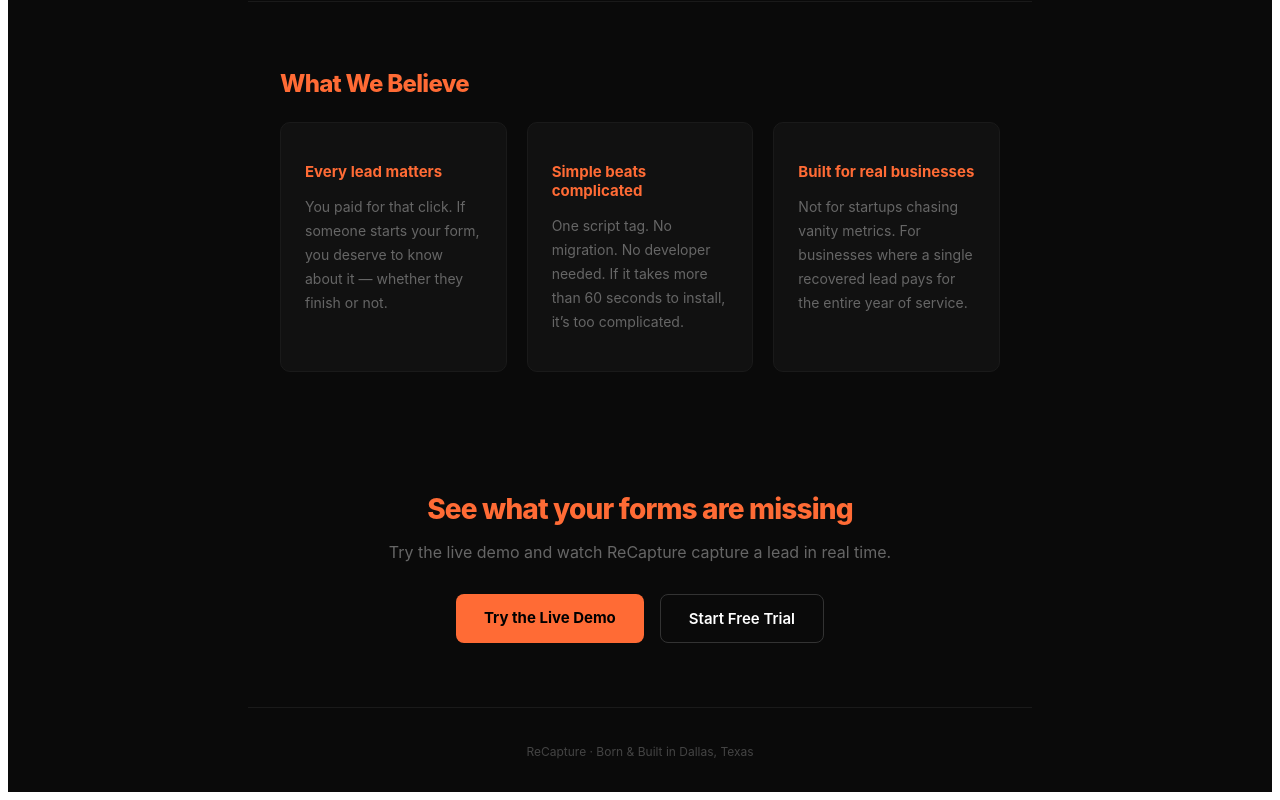
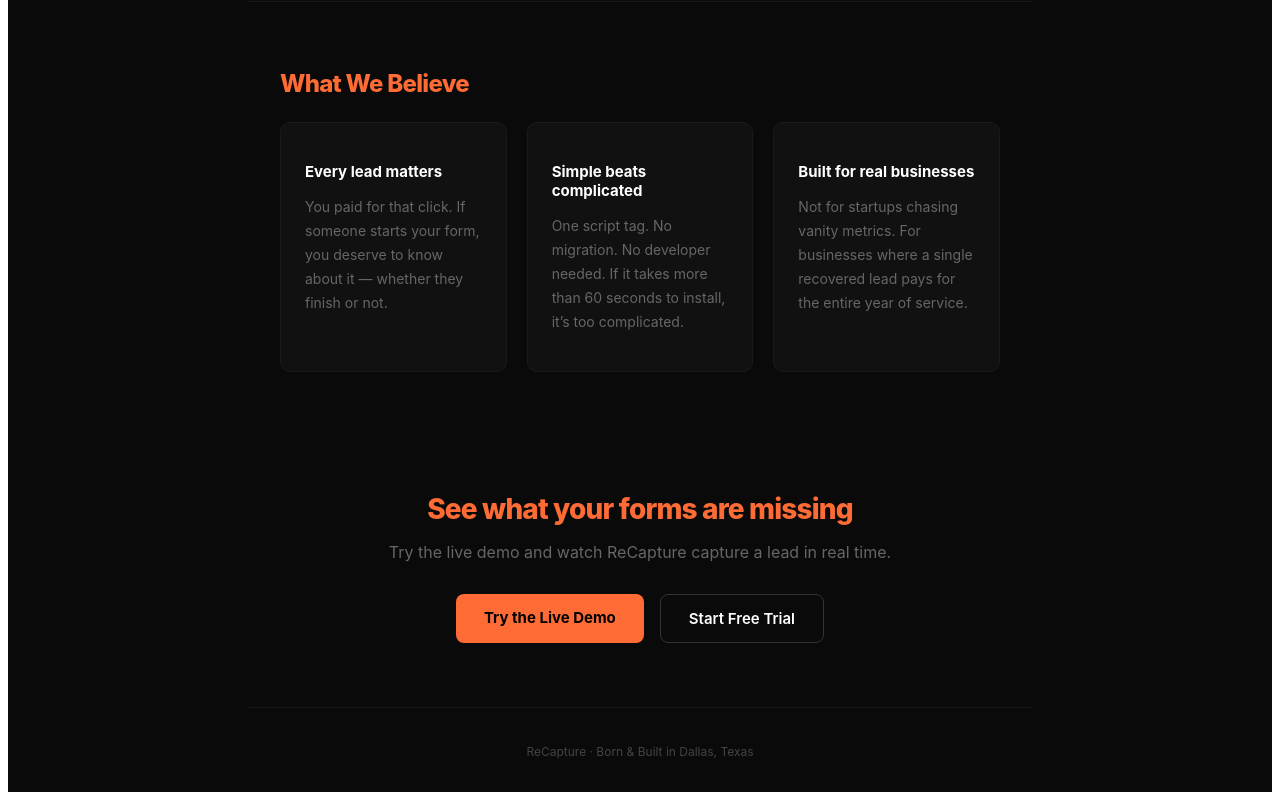
Before and after one commit to Asherton1/leadcatch-app, a Next.js app: page /about in a window 1280 px wide. Shown: the part 2601-3401 px from the top of the page. Built offline with nearby package versions, Linux system fonts and the light colour scheme.

Commit message:
Value card titles back to white

```diff
--- a/app/about/about.css
+++ b/app/about/about.css
@@ -125,7 +125,7 @@
 .about-value h3 {
   font-size: 0.9375rem;
   font-weight: 700;
-  color: #ff6b35;
+  color: #fff;
   margin-bottom: 0.625rem;
 }
 .about-value p {
```
